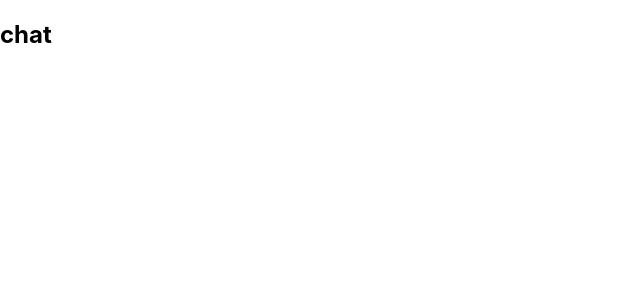
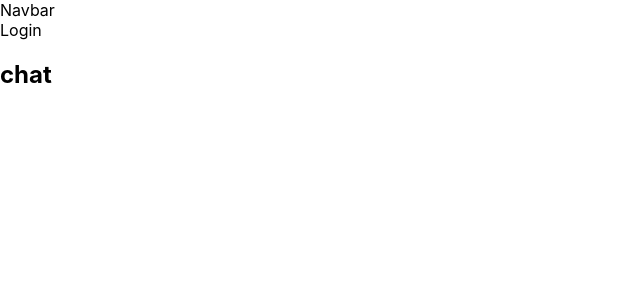
Before and after one commit to Pavel-Sol/chat-1.0, a React (Create React App) app: page /login in a window 1280 px wide. Shown: the top 300 px of the page, without its empty margins (0-640 px from the left). Built offline with nearby package versions, Linux system fonts and the light colour scheme.

Commit message:
ядро приложения и маршрутизация

```diff
--- a/src/App.js
+++ b/src/App.js
@@ -1,8 +1,14 @@
+import { BrowserRouter } from 'react-router-dom';
+import Nabar from './components/Navbar';
+import AppRouter from './components/AppRouter';
+
 function App() {
   return (
-    <div className="App">
+    <BrowserRouter>
+      <Nabar />
+      <AppRouter />
       <h2>chat</h2>
-    </div>
+    </BrowserRouter>
   );
 }
 
--- /dev/null
+++ b/src/components/AppRouter.jsx
@@ -0,0 +1,30 @@
+import {Route, Switch, Redirect} from 'react-router-dom'
+import {publicRoutes, privateRoutes} from './../routes'
+import { LOGIN_ROUTE, CHAT_ROUTE } from '../utils/consts'
+
+const AppRouter = () => {
+   const user = false
+
+   return user
+   ? (
+      <Switch>
+         {
+            privateRoutes.map(({path, Component}) =>
+               <Route path={path} component={Component} exact={true} />
+            )}
+         <Redirect to={CHAT_ROUTE} />
+      </Switch>
+   )
+   : (
+      <Switch>
+         {
+            publicRoutes.map(({path, Component}) =>
+               <Route path={path} component={Component} exact={true} />
+            )}
+         <Redirect to={LOGIN_ROUTE} />
+      </Switch>
+   )
+
+}
+
+export default AppRouter
--- /dev/null
+++ b/src/components/Chat.jsx
@@ -0,0 +1,8 @@
+
+const Chat = () => {
+   return(
+      <div>Chat</div>
+   )
+}
+
+export default Chat
--- /dev/null
+++ b/src/components/Login.jsx
@@ -0,0 +1,8 @@
+
+const Login = () => {
+   return(
+      <div>Login</div>
+   )
+}
+
+export default Login
--- /dev/null
+++ b/src/components/Navbar.jsx
@@ -0,0 +1,8 @@
+
+const Navbar = () => {
+   return(
+      <div>Navbar</div>
+   )
+}
+
+export default Navbar
--- /dev/null
+++ b/src/routes.js
@@ -0,0 +1,17 @@
+import { LOGIN_ROUTE, CHAT_ROUTE } from './utils/consts';
+import Login from './components/Login';
+import Chat from './components/Chat';
+
+export const publicRoutes = [
+  {
+    path: LOGIN_ROUTE,
+    Component: Login,
+  },
+];
+
+export const privateRoutes = [
+  {
+    path: CHAT_ROUTE,
+    Component: Chat,
+  },
+];
--- /dev/null
+++ b/src/utils/consts.js
@@ -0,0 +1,2 @@
+export const LOGIN_ROUTE = '/login';
+export const CHAT_ROUTE = '/chat';
```
Also changed, not shown: src/components/Message.jsx (added, +8 -0 lines).
